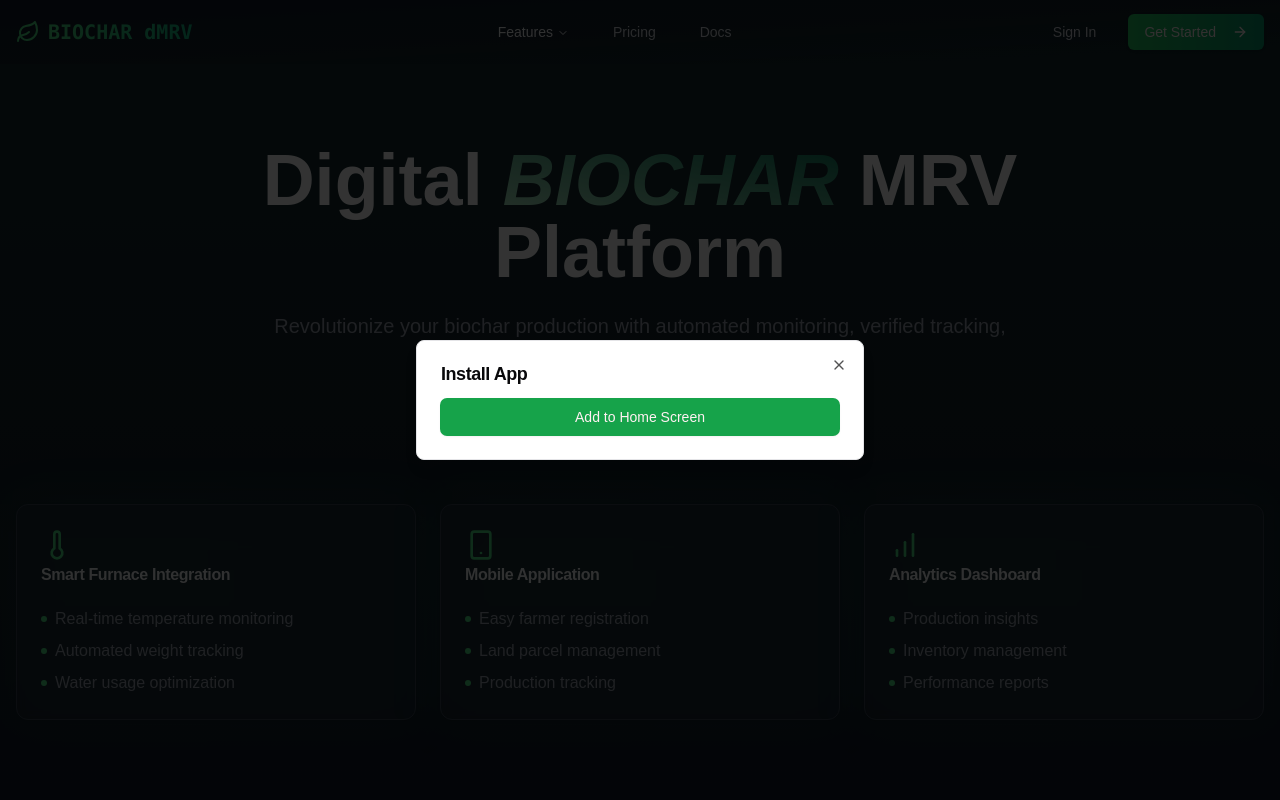
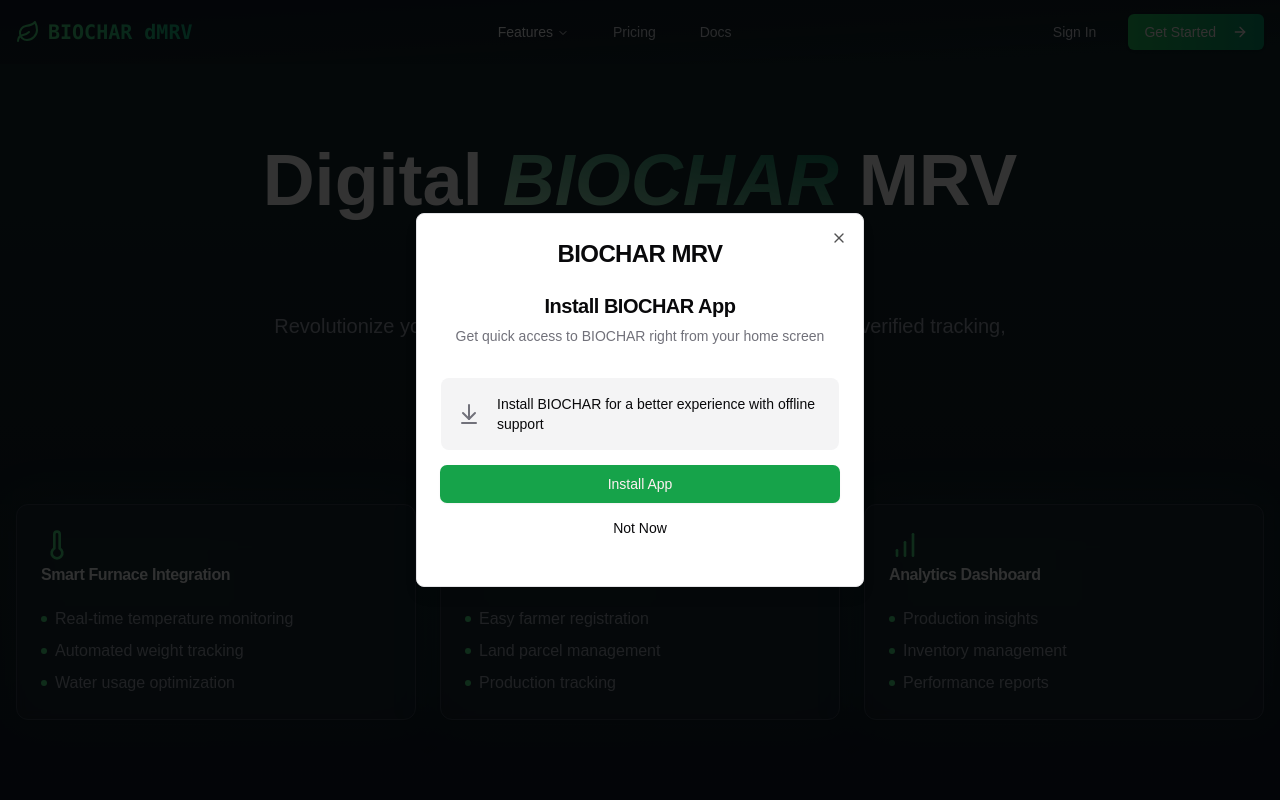
Before and after one commit to BiocharCDR/biochar, a Next.js app: page / in a window 1280 px wide. Shown: the top 800 px of the page. Built offline with nearby package versions, Linux system fonts and the light colour scheme.

Commit message:
Add new Things

```diff
--- a/app/(auth)/verify-email/page.tsx
+++ b/app/(auth)/verify-email/page.tsx
@@ -10,6 +10,7 @@ import {
 import { createSupabaseBrowser } from "@/lib/supabase/client";
 import { cn } from "@/lib/utils";
 import { ArrowLeft, Mail, RotateCw } from "lucide-react";
+import Image from "next/image";
 import Link from "next/link";
 import { useSearchParams } from "next/navigation";
 import React from "react";
@@ -46,7 +47,7 @@ export default function VerifyEmailPage() {
   return (
     <div className="container flex min-h-screen flex-col items-center justify-center">
       <div className="absolute top-8">
-        <img src="/logo-2.png" alt="GreenA" className="h-6" />
+        <Image src="/logo-2.png" alt="GreenA" className="h-6" />
       </div>
 
       <Card className="w-full max-w-[400px]">
--- a/components/InstallPrompt.tsx
+++ b/components/InstallPrompt.tsx
@@ -8,6 +8,8 @@ import {
   DialogTitle,
 } from "@/components/ui/dialog";
 import { Button } from "@/components/ui/button";
+
+import { ArrowDownToLine, Share2 } from "lucide-react";
 
 export default function InstallPrompt() {
   const [isIOS, setIsIOS] = useState(false);
@@ -42,24 +44,55 @@ export default function InstallPrompt() {
     <Dialog open={open} onOpenChange={handleClose}>
       <DialogContent className="sm:max-w-md animate-in slide-in-from-top duration-300">
         <DialogHeader>
-          <DialogTitle>Install App</DialogTitle>
+          <div className="flex items-center justify-center mb-4">
+            <h1 className="text-2xl font-bold tracking-tight">BIOCHAR MRV</h1>
+          </div>
+          <DialogTitle className="text-xl text-center">
+            Install BIOCHAR App
+          </DialogTitle>
+          <p className="text-center text-muted-foreground text-sm">
+            Get quick access to BIOCHAR right from your home screen
+          </p>
         </DialogHeader>
-        <div className="space-y-4">
+        <div className="space-y-6 py-4">
           {isIOS ? (
-            <p className="text-sm text-muted-foreground">
-              To install this app on your iOS device, tap the share button
-              <span role="img" aria-label="share icon" className="mx-1">
-                ⎋
-              </span>
-              and then "Add to Home Screen"
-              <span role="img" aria-label="plus icon" className="mx-1">
-                ➕
-              </span>
-            </p>
+            <div className="space-y-4">
+              <div className="flex items-center gap-4 p-4 bg-muted rounded-lg">
+                <Share2 className="w-6 h-6 text-muted-foreground shrink-0" />
+                <p className="text-sm">
+                  Tap the share button, then choose &quot;Add to Home
+                  Screen&quot;
+                </p>
+              </div>
+              <Button
+                variant="outline"
+                className="w-full"
+                onClick={handleClose}
+              >
+                Maybe Later
+              </Button>
+            </div>
           ) : (
-            <Button className="w-full" onClick={handleClose}>
-              Add to Home Screen
-            </Button>
+            <div className="space-y-4">
+              <div className="flex items-center gap-4 p-4 bg-muted rounded-lg">
+                <ArrowDownToLine className="w-6 h-6 text-muted-foreground shrink-0" />
+                <p className="text-sm">
+                  Install BIOCHAR for a better experience with offline support
+                </p>
+              </div>
+              <div className="flex flex-col gap-2">
+                <Button className="w-full" onClick={handleClose}>
+                  Install App
+                </Button>
+                <Button
+                  variant="ghost"
+                  className="w-full"
+                  onClick={handleClose}
+                >
+                  Not Now
+                </Button>
+              </div>
+            </div>
           )}
         </div>
       </DialogContent>
```
Also changed, not shown: app/manifest.webmanifest (renamed from app/manifest.webmanifest.ts).
